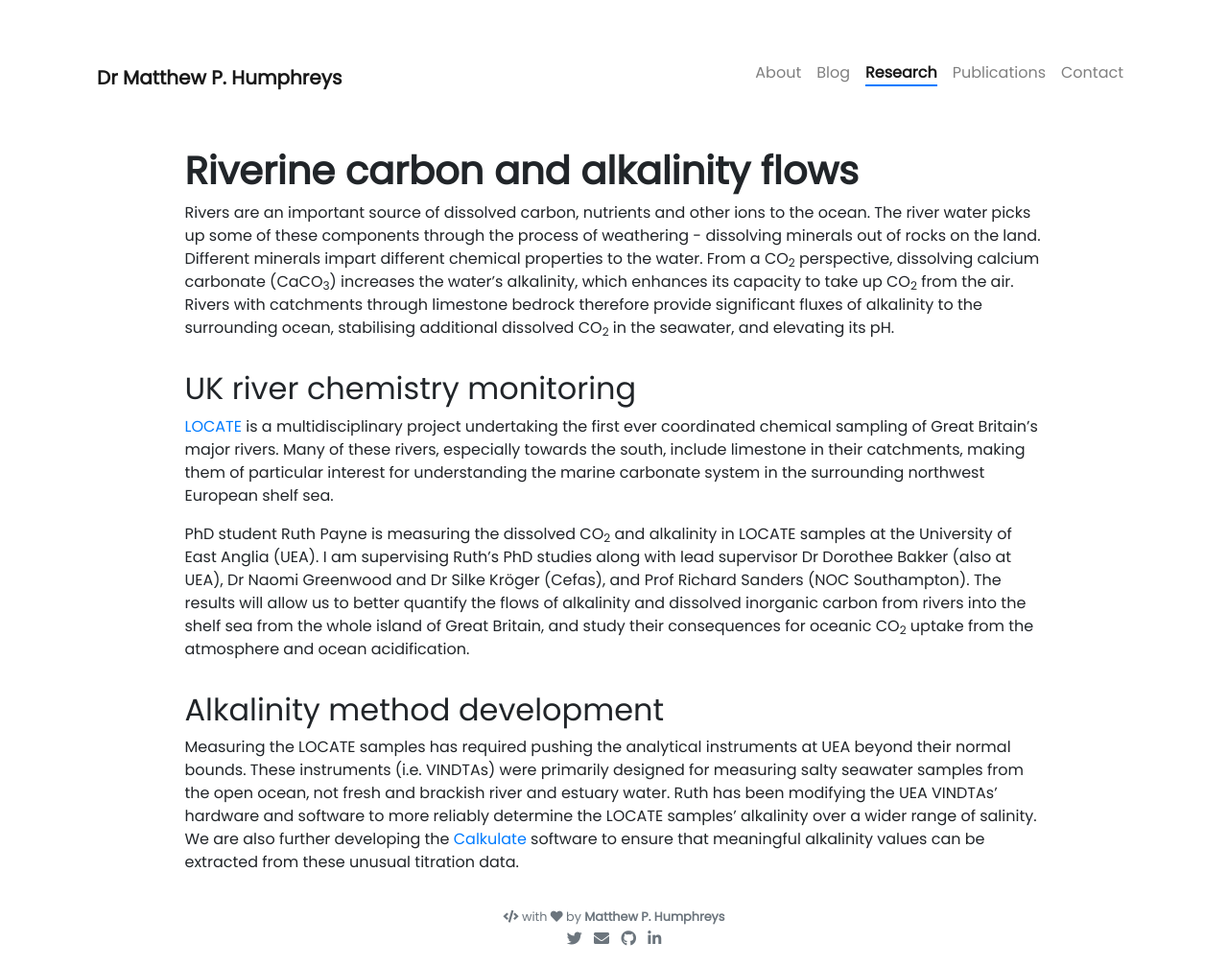
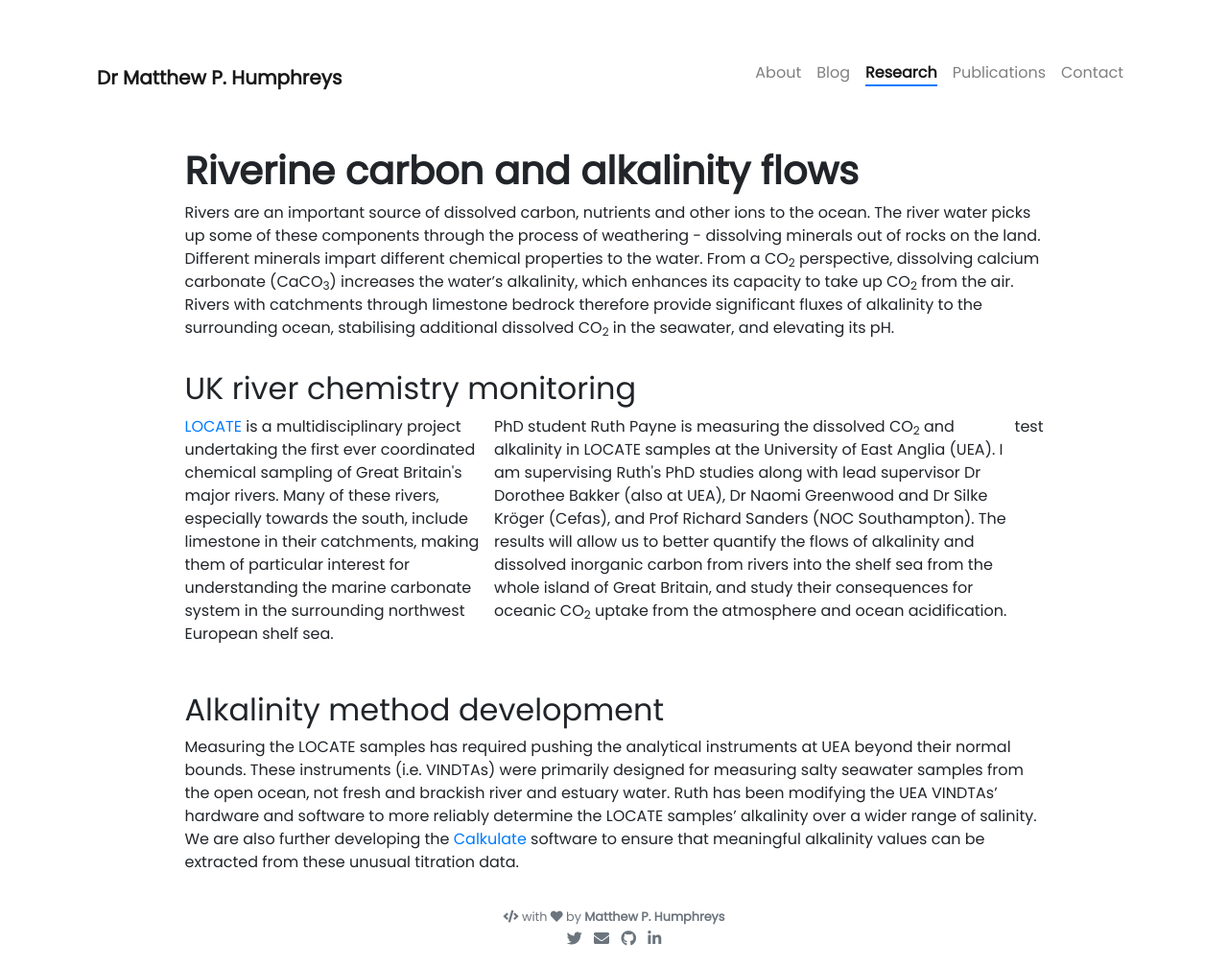
Before and after one commit to mvdh7/mvdh7.github.io, a Jekyll site: the page built from _projects/350-locate.md, in a window 1280 px wide. Shown: the whole page at 96% size. Built offline with Jekyll 4.4.1, drawn with Linux system fonts in a browser that asks for light colours; nearby versions of some CDN libraries; comment, search, counter and statistics services are not loaded.

Commit message:
Test flex

```diff
--- a/_projects/350-locate.md
+++ b/_projects/350-locate.md
@@ -14,9 +14,14 @@ Rivers are an important source of dissolved carbon, nutrients and other ions to
 
 ## UK river chemistry monitoring
 
-[LOCATE](http://locate.ac.uk/) is a multidisciplinary project undertaking the first ever coordinated chemical sampling of Great Britain's major rivers. Many of these rivers, especially towards the south, include limestone in their catchments, making them of particular interest for understanding the marine carbonate system in the surrounding northwest European shelf sea.
+<div style="display:flex">
+<p><a href="http://locate.ac.uk/">LOCATE</a> is a multidisciplinary project undertaking the first ever coordinated chemical sampling of Great Britain's major rivers. Many of these rivers, especially towards the south, include limestone in their catchments, making them of particular interest for understanding the marine carbonate system in the surrounding northwest European shelf sea.</p>
 
-PhD student Ruth Payne is measuring the dissolved CO<sub>2</sub> and alkalinity in LOCATE samples at the University of East Anglia (UEA). I am supervising Ruth's PhD studies along with lead supervisor Dr Dorothee Bakker (also at UEA), Dr Naomi Greenwood and Dr Silke Kröger (Cefas), and Prof Richard Sanders (NOC Southampton). The results will allow us to better quantify the flows of alkalinity and dissolved inorganic carbon from rivers into the shelf sea from the whole island of Great Britain, and study their consequences for oceanic CO<sub>2</sub> uptake from the atmosphere and ocean acidification.
+<p>PhD student Ruth Payne is measuring the dissolved CO<sub>2</sub> and alkalinity in LOCATE samples at the University of East Anglia (UEA). I am supervising Ruth's PhD studies along with lead supervisor Dr Dorothee Bakker (also at UEA), Dr Naomi Greenwood and Dr Silke Kröger (Cefas), and Prof Richard Sanders (NOC Southampton). The results will allow us to better quantify the flows of alkalinity and dissolved inorganic carbon from rivers into the shelf sea from the whole island of Great Britain, and study their consequences for oceanic CO<sub>2</sub> uptake from the atmosphere and ocean acidification.</p>
+
+<p>test</p>
+
+</div>
 
 ## Alkalinity method development
 
```
